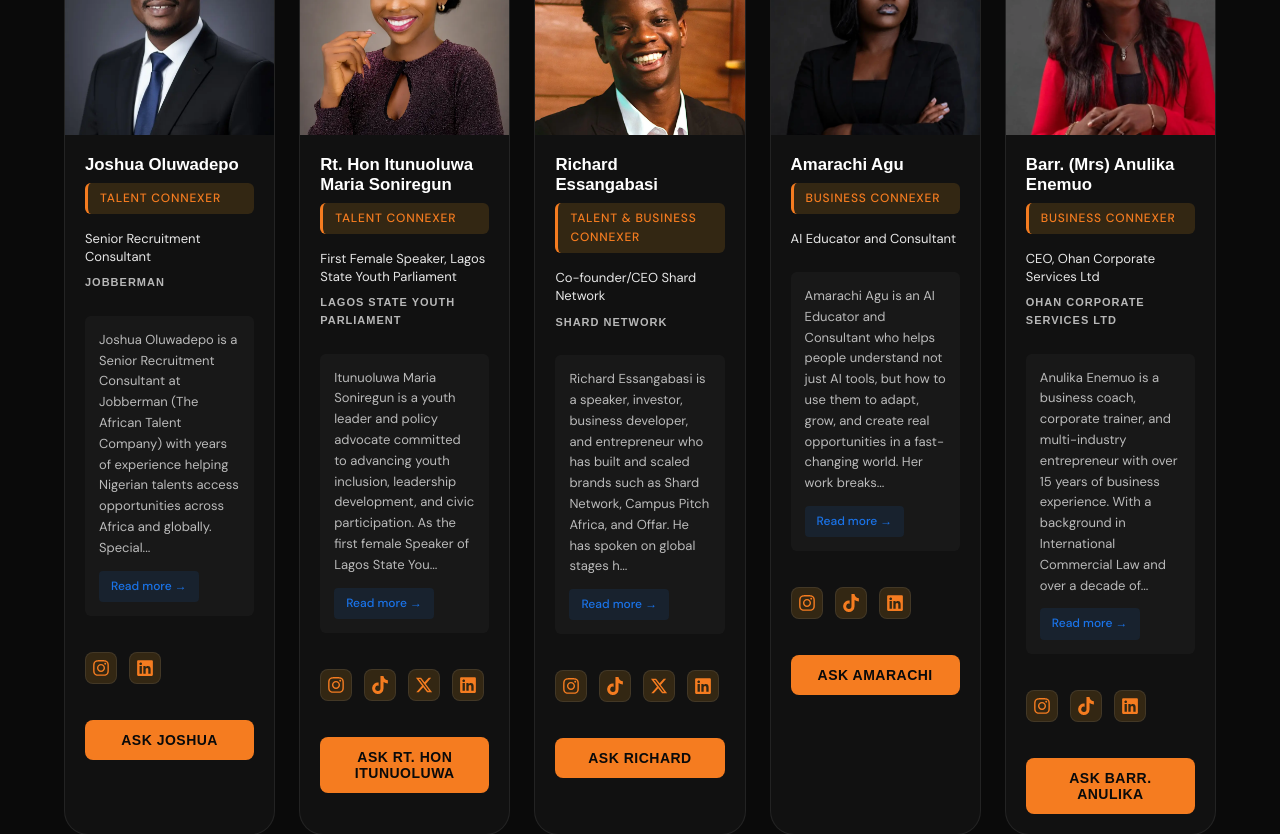
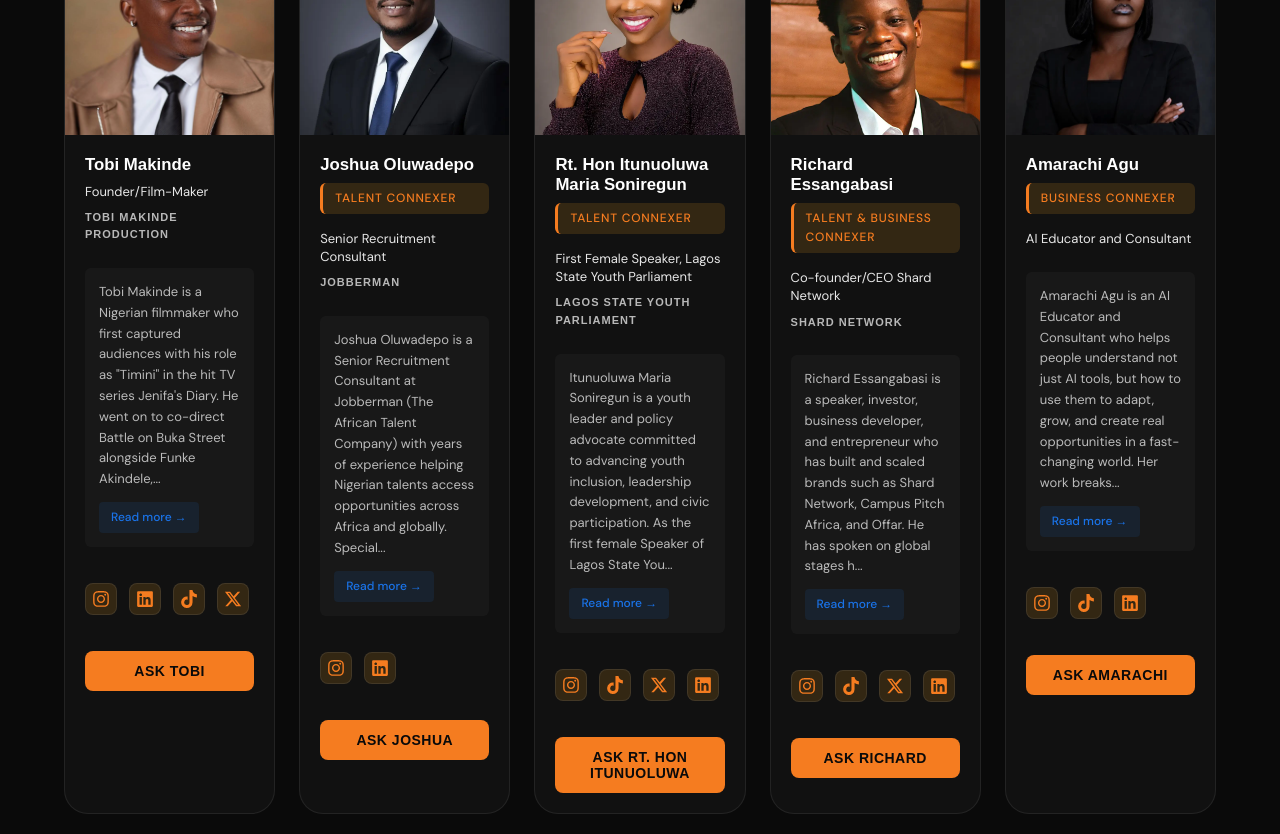
Before and after one commit to Zidepeoplenewaccount/connexa, a React (Vite) app: page / in a window 1280 px wide. Shown: the part 3280-4114 px from the top of the page. Built offline with nearby package versions, Linux system fonts and the light colour scheme; no server answers.

Commit message:
Seyi and Tobi connexer and voice of opportunities details added

```diff
--- a/src/components/VoicesOfOpportunity.jsx
+++ b/src/components/VoicesOfOpportunity.jsx
@@ -91,6 +91,14 @@ const quotes = [
     text: "I know what it feels like to have the talent but not know how to position it. Everything changed when I stopped waiting for opportunities and started creating them. “Your ideas don’t need to be anything too hard in the grand scheme of things. Start with what you have, execute consistently, and let the journey refine the vision.”",
     name: 'Sonayon Cadmus',
   },
+  {
+    text: "I know what it means to have the skills but not the room to show them, so I learned how-to knock-on doors myself Nobody fades because they ran out of talent, they fade because nobody invested in what came next",
+    name: 'Seyi Busari',
+  },
+  {
+    text: "I didn't start out as the lead, I started out as 'Timini' and built from there, one role, one project, at a time. Acting gets you seen once. It's the work behind the scenes, producing, directing, building, that keeps you relevant.",
+    name: 'Tobi Makinde',
+  },
 ];
 
 export default function VoicesOfOpportunity() {
--- a/src/components/speakers.jsx
+++ b/src/components/speakers.jsx
@@ -8,6 +8,8 @@ import AmarachiPhoto from '../assets/AmarachiIMG_1222.webp';
 import AnuliPhoto from '../assets/AnuliIMG_1242.JPG.webp';
 import SeyiPhoto from '../assets/SeyiIMG_1257.webp';
 import StellaIjeomaPhoto from '../assets/StellaIjeoma.webp';
+import SeyiBusariImage from '../assets/SeyiBusariImage.webp';
+import TobiMakindeImage from '../assets/TobiMakindeImage.webp';
 
 import { FaInstagram, FaLinkedin } from "react-icons/fa";
 import { FaTiktok, FaXTwitter } from "react-icons/fa6";
@@ -16,6 +18,27 @@ import { FaTiktok, FaXTwitter } from "react-icons/fa6";
 const speakers = [
   {
     id: 1,
+    name: 'Tobi Makinde',
+    connexerType: '',
+    title: 'Founder/Film-Maker',
+    company: 'Tobi Makinde Production',
+    topic: null,
+    photo: TobiMakindeImage,
+    featured: true,
+    photoClass: 'zoom-out-face',
+    askLabel: 'Ask Tobi',
+    bio: `Tobi Makinde is a Nigerian filmmaker who first captured audiences with his role as "Timini" in the hit TV series Jenifa's Diary. He went on to co-direct Battle on Buka Street alongside Funke Akindele, one of Nollywood's highest-grossing films to date. His acting range was further cemented in 2024 with his acclaimed portrayal of "Shina Judah," a hoodlum in the blockbuster A Tribe Called Judah, earning praise from both critics and audiences alike. Beyond acting, Tobi is also a producer, driving projects such as The Tobi Makinde Show (TTM) and the movie “No One Has to Know” proof of a career built not just on performance, but on ownership and creative vision across the industry.`,
+    instagramUrl: 'https://www.instagram.com/connexalagos',
+    socials: {
+      instagram: 'https://www.instagram.com/tobimakinde?utm_source=ig_web_button_share_sheet&igsh=ZDNlZDc0MzIxNw==',
+      linkedin: 'https://www.linkedin.com/in/tobi-makinde-51b40234b/?lipi=urn%3Ali%3Apage%3Ad_flagship3_profile_view_base_contact_details%3BWoPquwYfQDqrOMxspYp7ag%3D%3D',
+      tiktok: 'https://www.tiktok.com/@tobimakinde?_r=1&_t=ZS-97ojZEmtlVF',
+      twitter: ' https://x.com/tobimakinde01?s=21&t=Fw3NUKk6YQG3OXtNtd0p5w',
+    },
+  },
+
+  {
+    id: 2,
     name: 'Joshua Oluwadepo',
     connexerType: 'TALENT CONNEXER',
     title: 'Senior Recruitment Consultant',
@@ -32,7 +55,7 @@ const speakers = [
     },
   },
   {
-    id: 2,
+    id: 3,
     name: 'Rt. Hon Itunuoluwa Maria Soniregun',
     connexerType: 'TALENT CONNEXER',
     title: 'First Female Speaker, Lagos State Youth Parliament',
@@ -51,7 +74,7 @@ const speakers = [
     },
   },
   {
-    id: 3,
+    id: 4,
     name: 'Richard Essangabasi',
     connexerType: 'TALENT & BUSINESS CONNEXER',
     title: 'Co-founder/CEO Shard Network',
@@ -71,7 +94,7 @@ const speakers = [
 
 
   {
-    id: 4,
+    id: 5,
     name: 'Amarachi Agu',
     connexerType: 'BUSINESS CONNEXER',
     title: 'AI Educator and Consultant',
@@ -93,7 +116,7 @@ const speakers = [
   },
 
   {
-    id: 5,
+    id: 6,
     name: 'Barr. (Mrs) Anulika Enemuo',
     connexerType: 'BUSINESS CONNEXER',
     title: 'CEO, Ohan Corporate Services Ltd',
@@ -114,7 +137,7 @@ const speakers = [
   },
 
   {
-    id: 6,
+    id: 7,
     name: 'Seyi Olaniyan',
     connexerType: 'BUSINESS CONNEXER',
     title: 'Founder/Creative Director, YellowLyfe HQ',
@@ -142,8 +165,8 @@ const speakers = [
   },
 
   {
-    id: 7,
-    name: 'STELLA IJEOMA OLUGBEMI',
+    id: 8,
+    name: 'Stella Ijeoma Olugbemi',
     connexerType: 'BUSINESS CONNEXER',
     title: 'CSR, Brand and Events Manager',
     company: 'Egbin Power Plc',
@@ -169,6 +192,27 @@ const speakers = [
     `,
     socials: {
       linkedin: 'https://www.linkedin.com/in/stella-ijeoma-olugbemi-anipr-645a508?utm_source=share_via&utm_content=profile&utm_medium=member_ios',
+    },
+  },
+
+  {
+    id: 9,
+    name: 'Seyi Busari',
+    connexerType: 'TALENT CONNEXER',
+    title: 'Founder/CEO',
+    company: 'MediabossAfrica Limited',
+    topic: null,
+    photo: SeyiBusariImage,
+    photoClass: 'zoom-out-photo',
+    featured: false,
+    photoClass: 'zoom-out-face',
+    askLabel: 'Ask Seyi',
+    bio: `Oluwaseyi Busari is a Creative Industry Builder and Media Growth Leader who helps African creatives and entertainment brands convert visibility into measurable influence and opportunity. As Founder of Mediaboss Africa, he has driven audience growth, talent positioning, and high-impact media campaigns for leading personalities and brands, including the relaunch of The Tobi Makinde Show, which generated over 1 million impressions in 72 hours. Known for building the systems, partnerships, and platforms that accelerate growth, he is committed to helping African talent scale sustainably and compete globally.
+    `,
+    socials: {
+      instagram: ' https://www.instagram.com/seyibusareal ?utm_source=ig web button share sheet&igsh=ZD NIZDcOMzIxNw==',
+      twitter: 'https://x.com/seyibusareal?s=11',
+      linkedin: 'https://www.linkedin.com/in/oluwaseyibusari/?lipi=urn%3Ali%3Apage%3Ad_flagship3 profile view_base_contact_details%3Bhfu2oL30QL2vXqeA9kYGdA%3D%3D',
     },
   },
 ];
```
Also changed, not shown: src/assets/SeyiBusariImage.webp (added), src/assets/TobiMakindeImage.webp (added).
